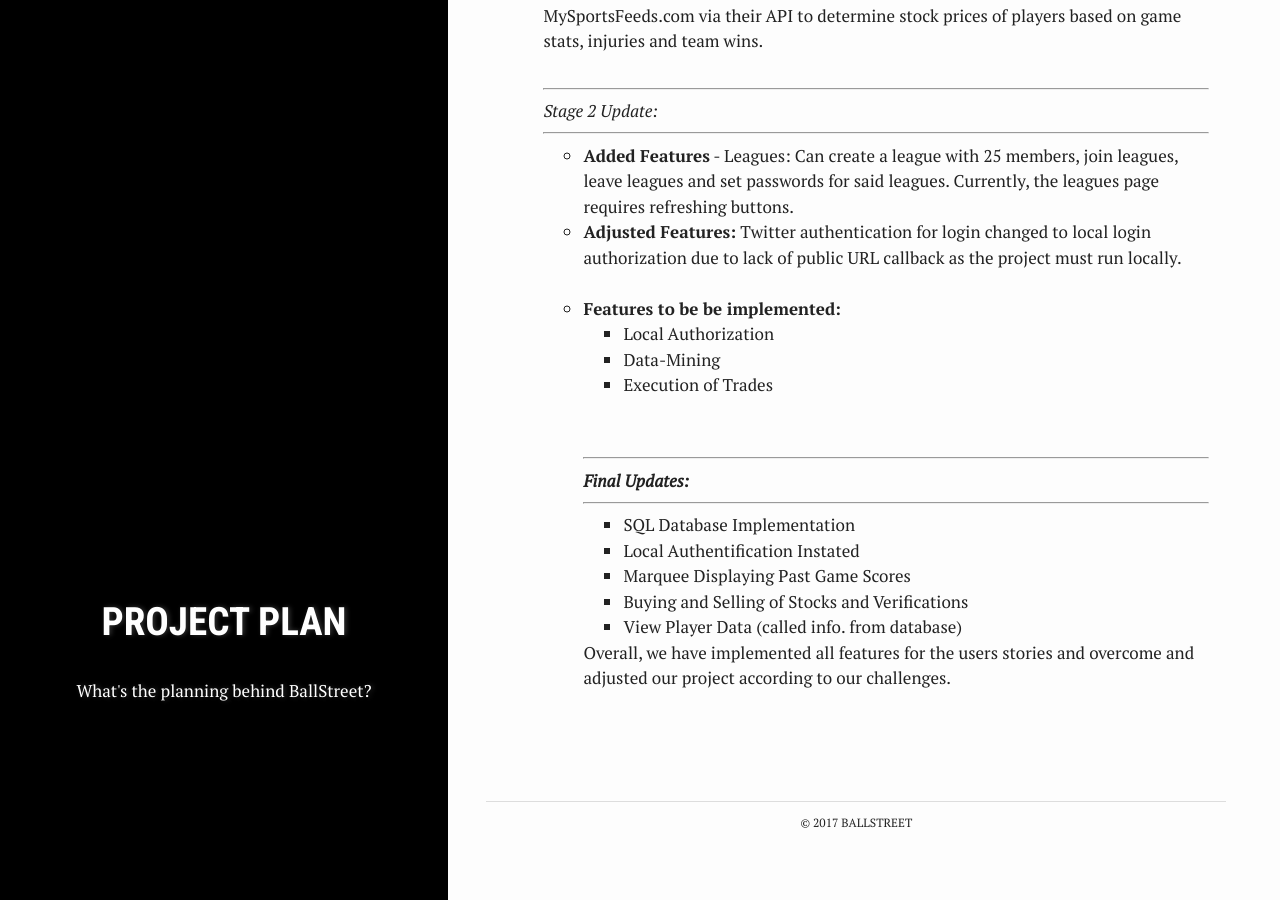
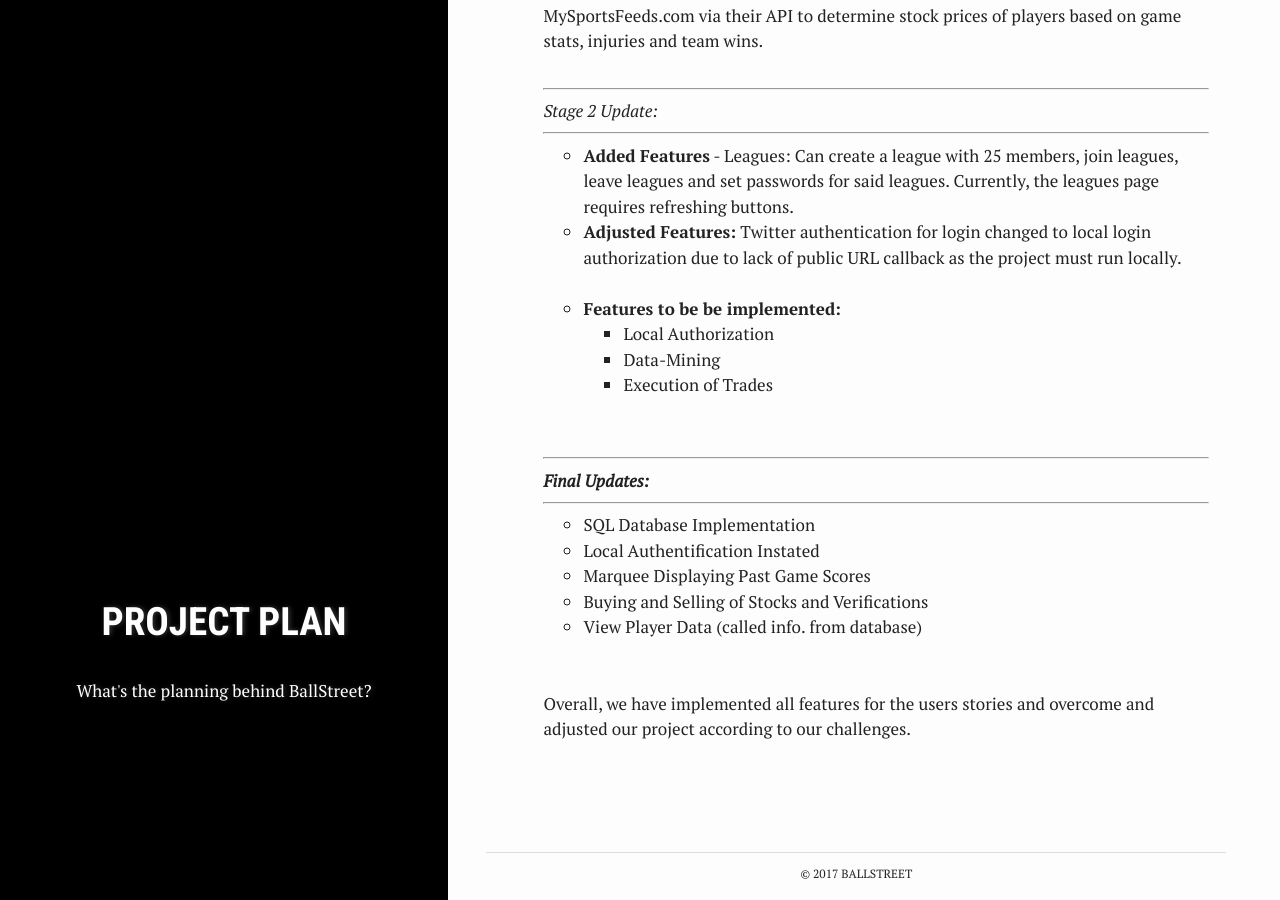
Before and after one commit to ufrauq/Ball-Street, a Jekyll site: the page built from project-plan.md, in a window 1280 px wide and 900 px high, scrolled down 853 px. Built offline with Jekyll 4.4.1, drawn with Linux system fonts in a browser that asks for light colours.

Commit message:
Update project-plan.md
^
|
|

```diff
--- a/project-plan.md
+++ b/project-plan.md
@@ -43,6 +43,7 @@
   <li>Data-Mining</li>
   <li>Execution of Trades</li>
   </ul><br><br>
+  </ul>
 
   <hr>
 
@@ -54,6 +55,6 @@
   <li>Marquee Displaying Past Game Scores </li>
   <li>Buying and Selling of Stocks and Verifications</li>
   <li>View Player Data (called info. from database)</li>
-  </ul>
+  </ul><br><br>
   Overall, we have implemented all features for the users stories and overcome and adjusted our project according to our
   challenges.
```
